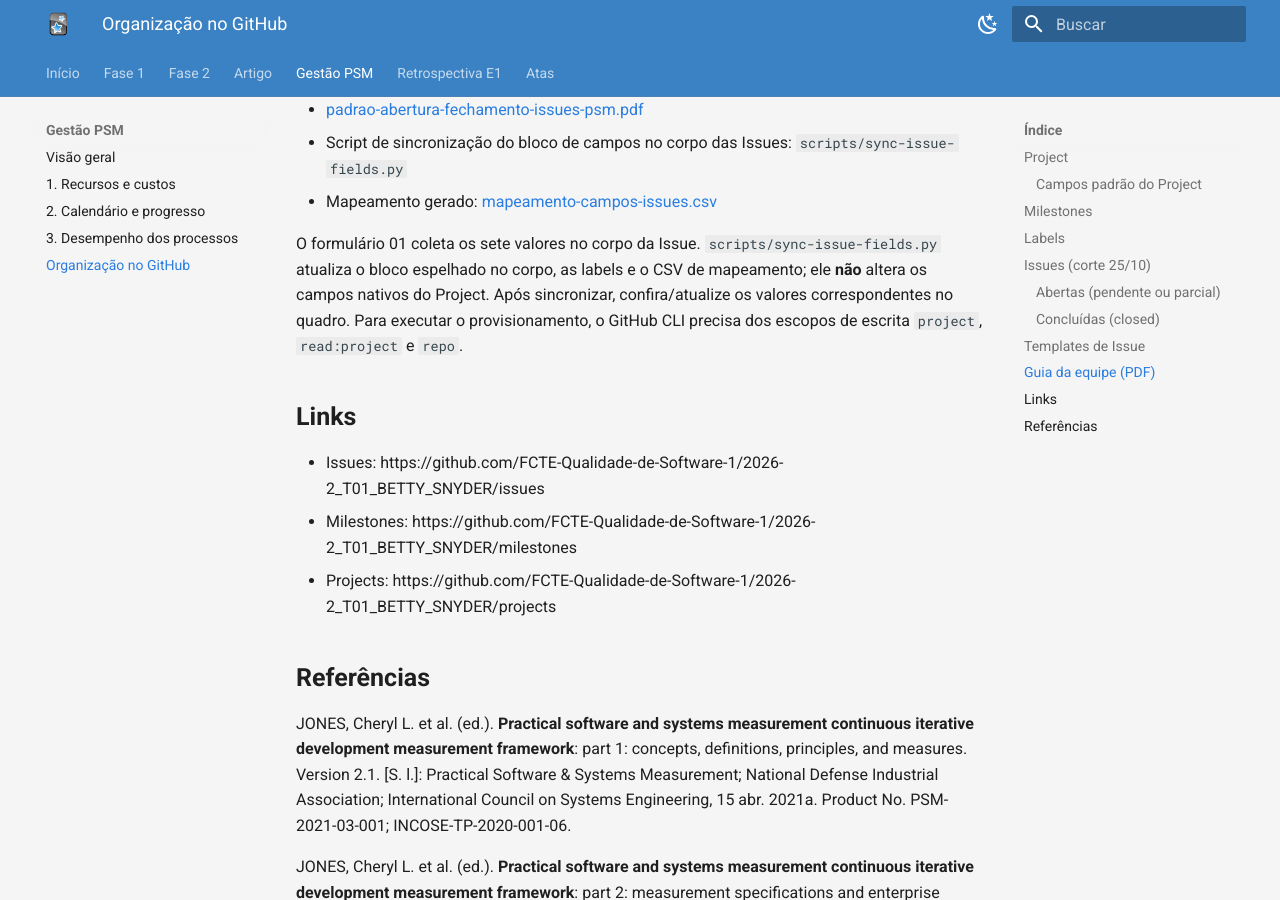
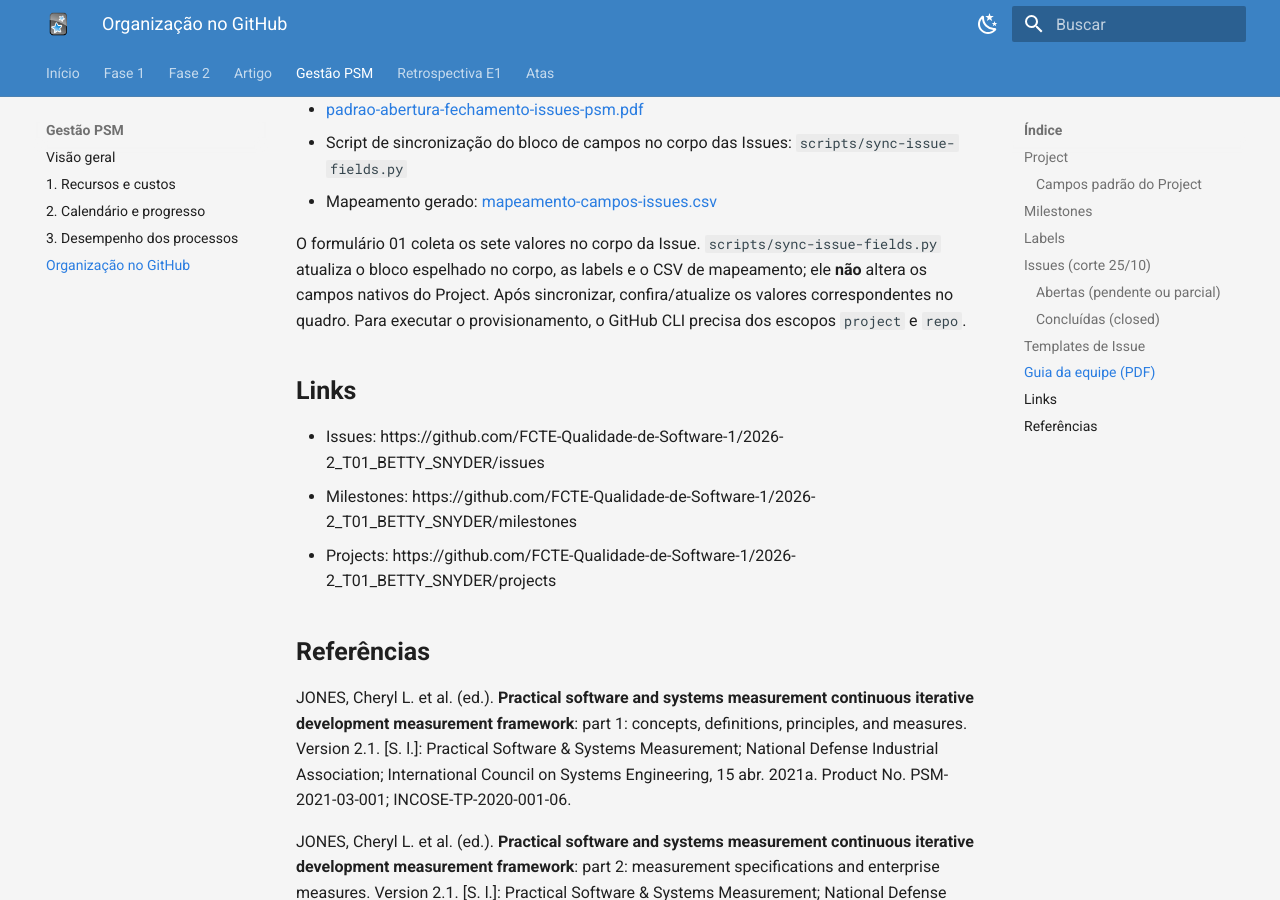
Before and after one commit to FCTE-Qualidade-de-Software-1/2026-2_T01_BETTY_SNYDER, an MkDocs documentation site: the page built from docs/gestao-psm/github-organizacao.md, in a window 1280 px wide and 900 px high, scrolled down 3776 px. Built offline with MkDocs 1.6.1 and Material for MkDocs 9.7.7, drawn with Linux system fonts in a browser that asks for light colours; some of the changed text lies outside the part shown.

Commit message:
fix(psm): accept project write scope

```diff
--- a/docs/gestao-psm/github-organizacao.md
+++ b/docs/gestao-psm/github-organizacao.md
@@ -11,7 +11,7 @@
 - **URL:** https://github.com/orgs/FCTE-Qualidade-de-Software-1/projects/40
 - **Script de provisionamento:** `scripts/setup-github-project.ps1` (completa o Project #40 existente; não cria outro).
 
-O nome, o repositório padrão e os sete campos foram conferidos nas configurações do Project e pela API GraphQL em **03/11/2026**. O campo nativo Status usa os estados **A Fazer** (*Todo*), **Em Andamento** (*In Progress*) e **Concluído** (*Done*), alinhados ao mapeamento CID. Na mesma conferência, o Project continha **4 itens**, enquanto o repositório tinha 46 Issues; o script de provisionamento verifica campos, vínculo e inclui Issues ainda ausentes. Para executar mutações, autentique `gh` com os escopos `project`, `read:project` e `repo`. Os custos são derivados do esforço, sem campo dedicado de categoria PSM ou de custo.
+O nome, o repositório padrão e os sete campos foram conferidos nas configurações do Project e pela API GraphQL em **03/11/2026**. O campo nativo Status usa os estados **A Fazer** (*Todo*), **Em Andamento** (*In Progress*) e **Concluído** (*Done*), alinhados ao mapeamento CID. Na mesma conferência, o Project continha **4 itens**, enquanto o repositório tinha 46 Issues; o script de provisionamento verifica campos, vínculo e inclui Issues ainda ausentes. Para executar mutações, autentique `gh` com os escopos `project` e `repo`. Os custos são derivados do esforço, sem campo dedicado de categoria PSM ou de custo.
 
 ### Campos padrão do Project
 
@@ -52,7 +52,7 @@
 
 ## Issues (corte 25/10)
 
-Foram criadas **46 Issues** a partir de `gestao-psm/calendario-progresso.csv`, milestone **F1**, com status no corpo e nas labels. Na Entrega 1 as issues **não** foram fonte primária de medição. Na conferência de 03/11/2026, 4 das 46 Issues constavam como itens do Project #40; execute `gh auth refresh -h github.com -s project,read:project,repo` e depois `scripts/setup-github-project.ps1` para incluir as demais.
+Foram criadas **46 Issues** a partir de `gestao-psm/calendario-progresso.csv`, milestone **F1**, com status no corpo e nas labels. Na Entrega 1 as issues **não** foram fonte primária de medição. Na conferência de 03/11/2026, 4 das 46 Issues constavam como itens do Project #40; execute `gh auth refresh -h github.com -s project,repo` e depois `scripts/setup-github-project.ps1` para incluir as demais.
 
 ### Abertas (pendente ou parcial)
 
@@ -92,7 +92,7 @@
 - Script de sincronização do bloco de campos no corpo das Issues: `scripts/sync-issue-fields.py`
 - Mapeamento gerado: [mapeamento-campos-issues.csv](mapeamento-campos-issues.csv)
 
-O formulário 01 coleta os sete valores no corpo da Issue. `scripts/sync-issue-fields.py` atualiza o bloco espelhado no corpo, as labels e o CSV de mapeamento; ele **não** altera os campos nativos do Project. Após sincronizar, confira/atualize os valores correspondentes no quadro. Para executar o provisionamento, o GitHub CLI precisa dos escopos de escrita `project`, `read:project` e `repo`.
+O formulário 01 coleta os sete valores no corpo da Issue. `scripts/sync-issue-fields.py` atualiza o bloco espelhado no corpo, as labels e o CSV de mapeamento; ele **não** altera os campos nativos do Project. Após sincronizar, confira/atualize os valores correspondentes no quadro. Para executar o provisionamento, o GitHub CLI precisa dos escopos `project` e `repo`.
 
 ## Links
 
```
Also changed, not shown: 1 other file.
